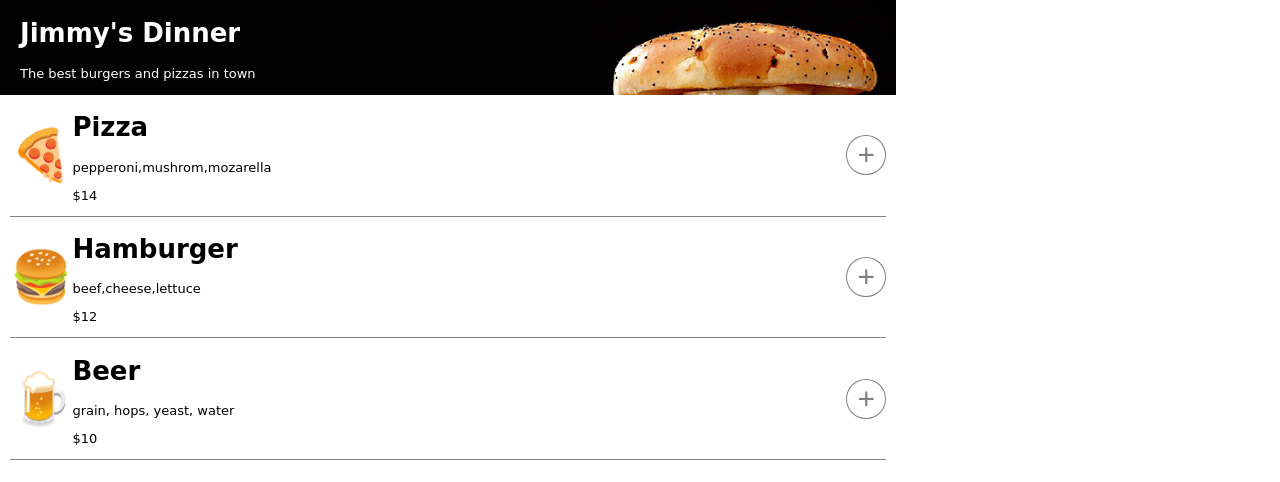
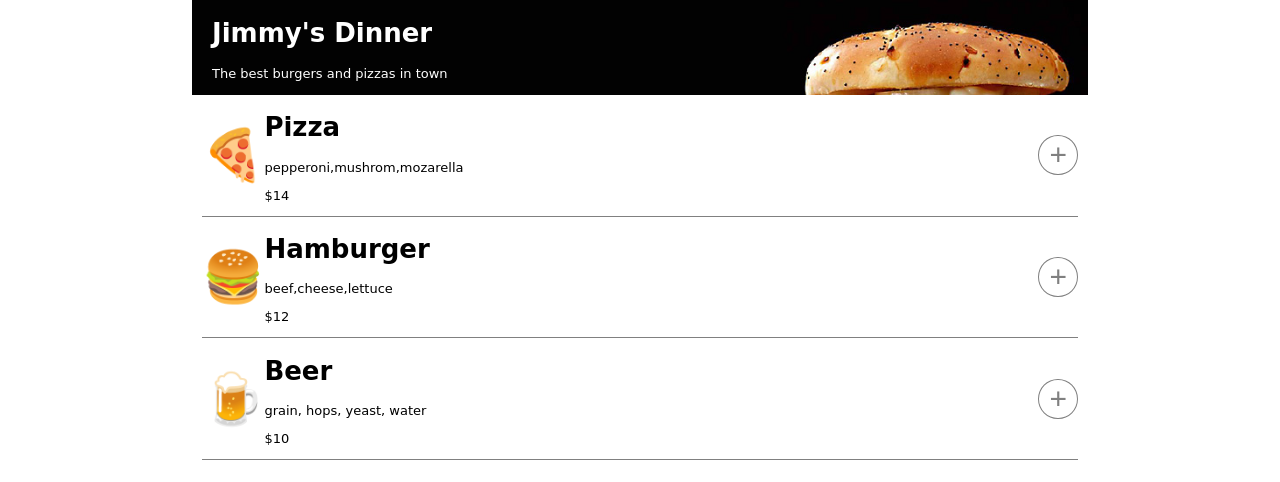
Before and after one commit to EdwardKirakosyan/bp-food-drink, a plain HTML site: page index.html in a window 1280 px wide. Drawn offline with Linux system fonts and the light colour scheme; a web font is replaced by a local one.

Commit message:
Update index.css

```diff
--- a/index.css
+++ b/index.css
@@ -6,9 +6,10 @@ body {
 }
 
 .main-div {
+  margin: auto;
   width: 70%;
   flex-direction: column;
-  align-items: start;
+  align-items: center;
   justify-content: space-between;
 }
 
```
